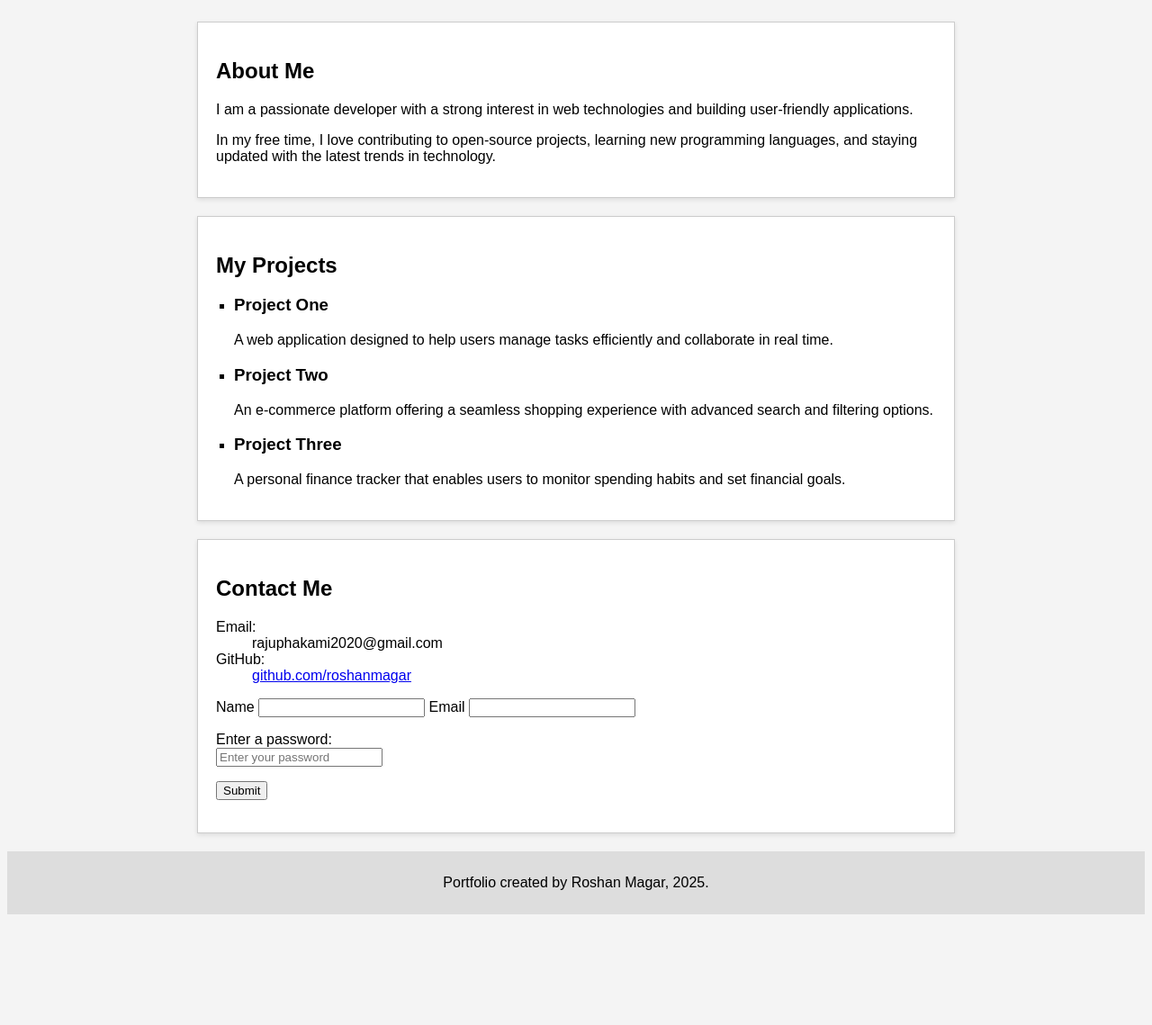
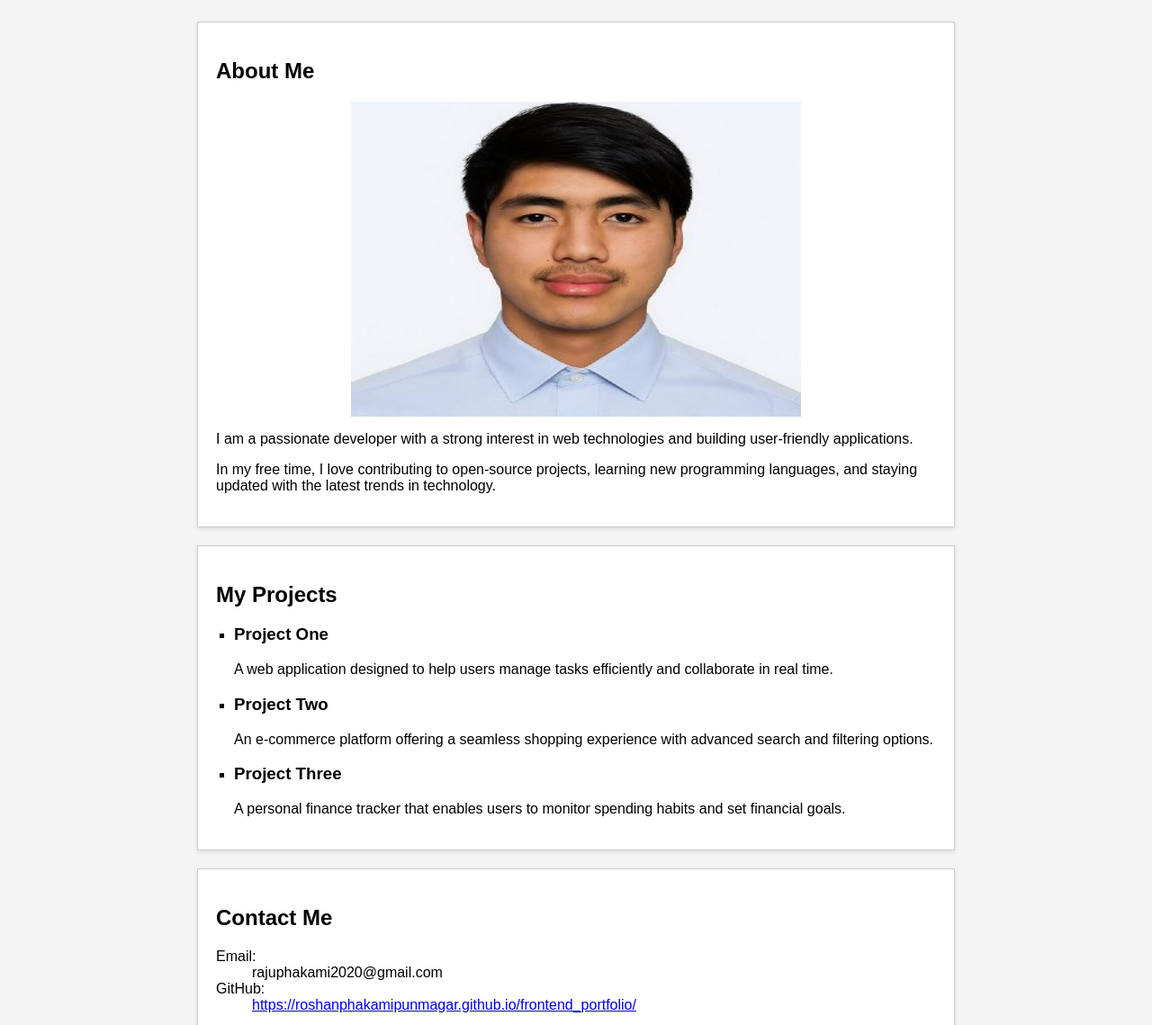
Before and after one commit to RoshanPhakamiPunmagar/frontend_portfolio, a plain HTML site: page index.html in a window 1280 px wide. Shown: the part 102-1241 px from the top of the page at 90% size. Before the commit the page ends 1126 px from the top, so only its background shows below. Drawn offline with Linux system fonts and the light colour scheme.

Commit message:
Change Image

```diff
--- a/index.html
+++ b/index.html
@@ -23,6 +23,12 @@
 
       <section id="about">
         <h2>About Me</h2>
+        <img
+          src="roshan.jpeg"
+          width="500"
+          height="350"
+          style="display: block; margin: auto"
+        />
 
         <p>
           I am a passionate developer with a strong interest in web technologies
@@ -68,7 +74,11 @@
           <dt>Email:</dt>
           <dd>rajuphakami2020@gmail.com</dd>
           <dt>GitHub:</dt>
-          <dd><a href="#">github.com/roshanmagar</a></dd>
+          <dd>
+            <a href="#"
+              >https://roshanphakamipunmagar.github.io/frontend_portfolio/</a
+            >
+          </dd>
         </dl>
         <form>
           <label for="name">Name</label>
```
